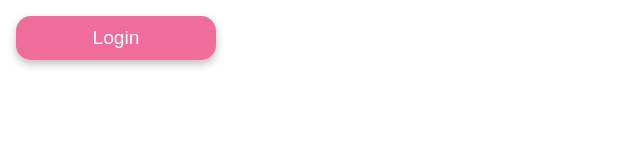
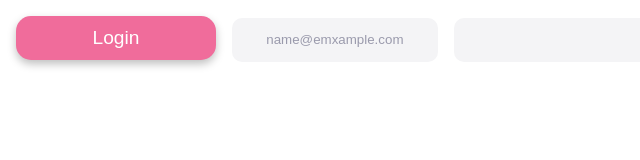
Before and after one commit to jucielly/notinhas, a React (Create React App) app: page / in a window 1280 px wide. Shown: the top 160 px of the page, without its empty margins (0-640 px from the left). Built offline with nearby package versions, Linux system fonts and the light colour scheme.

Commit message:
feat:  input component created

```diff
--- /dev/null
+++ b/src/components/atoms/Input/index.js
@@ -0,0 +1,20 @@
+import styled from 'styled-components';
+import { darken } from 'polished';
+
+const Input = styled.input`
+  padding: 0.9rem;
+  background-color: ${(props) => props.theme.colors.helper};
+  border: none;
+  border-radius: 10px;
+  text-align: center;
+
+  & + input {
+    margin: 1rem;
+  }
+
+  &::placeholder {
+    color: ${(props) => props.theme.colors.placeholder};
+  }
+`;
+
+export default Input;
--- a/src/components/pages/TestPage/index.js
+++ b/src/components/pages/TestPage/index.js
@@ -1,9 +1,12 @@
 import React from 'react';
 import Button from '../../atoms/Button';
+import Input from '../../atoms/Input';
 
 const TestPage = () => (
   <>
     <Button>Login</Button>
+    <Input placeholder="name@emxample.com" />
+    <Input />
   </>
 );
 
```
